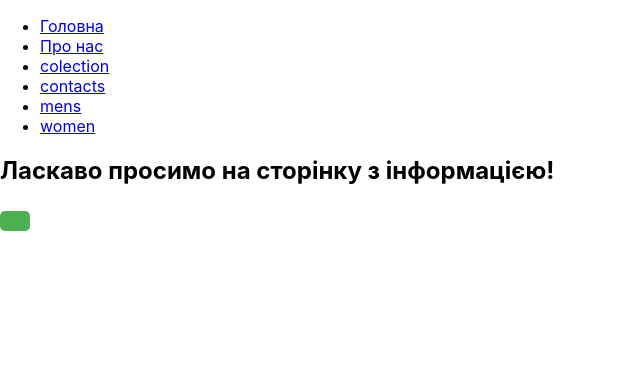
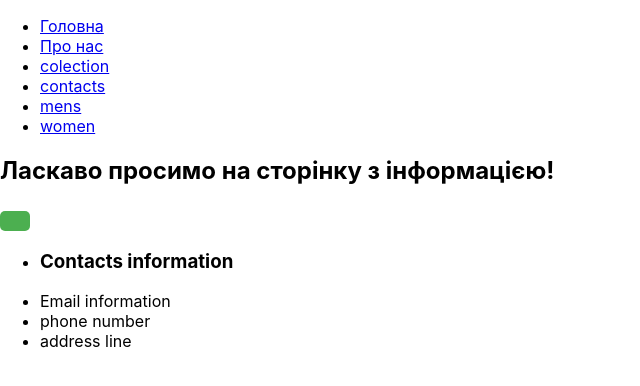
Before and after one commit to StanislavBobrivskyi/E-commerce-product-page, a React (Create React App) app: page /about in a window 1280 px wide. Shown: the top 386 px of the page, without its empty margins (0-640 px from the left). Built offline with nearby package versions, Linux system fonts and the light colour scheme.

Commit message:
about us info

```diff
--- a/src/components/About/AboutSection.jsx
+++ b/src/components/About/AboutSection.jsx
@@ -3,5 +3,17 @@ import React from 'react';
 
 export function AboutSection() {
   <h1>here will be information about our products</h1>;
-  return <OrderButton />;
+  return (
+    <>
+      <OrderButton />
+      <ul>
+        <li>
+          <h3>Contacts information</h3>
+        </li>
+        <li>Email information</li>
+        <li>phone number</li>
+        <li>address line</li>
+      </ul>
+    </>
+  );
 }
```
